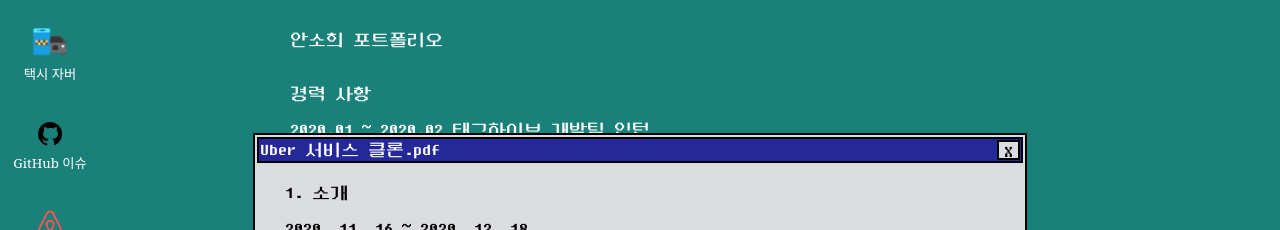
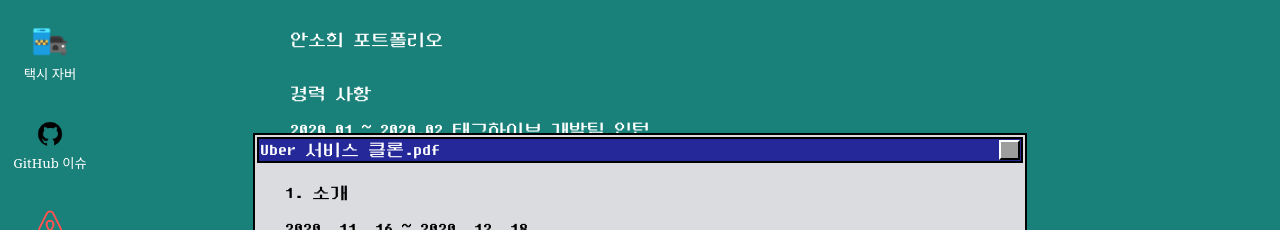
Before and after one commit to ahnsoheee/soheee, a React (Create React App) app: page / in a window 1280 px wide. Both pictures are taken after a click on the picture 50 px from the left and 40 px from the top of the page. Shown: the top 230 px of the page. Built offline with nearby package versions, Linux system fonts and the light colour scheme; grey boxes are pictures that could not be loaded.

Commit message:
feat: close 버튼 이미지로 변경

```diff
--- a/src/components/ButtonBar.js
+++ b/src/components/ButtonBar.js
@@ -4,7 +4,7 @@
   return (
     <Container>
       <Text>{text}</Text>
-      <Close onClick={onClose}>X</Close>
+      <Close onClick={onClose} />
     </Container>
   );
 };
@@ -24,10 +24,17 @@
 `;
 
 const Close = styled.div`
-  width: 20px;
-  border: 2px solid black;
+  width: 18px;
   text-align: center;
   background-color: #dadce0;
   cursor: pointer;
+  border-top: 2px solid #ffffff;
+  border-left: 2px solid #ffffff;
+  border-bottom: 2px solid #000000;
+  border-right: 2px solid #000000;
+  background-image: url(https://img.icons8.com/windows/344/delete-sign.png);
+  background-position: center;
+  background-size: 19px 19px;
+  background-repeat: no-repeat;
 `;
 export default ButtonBar;
```
